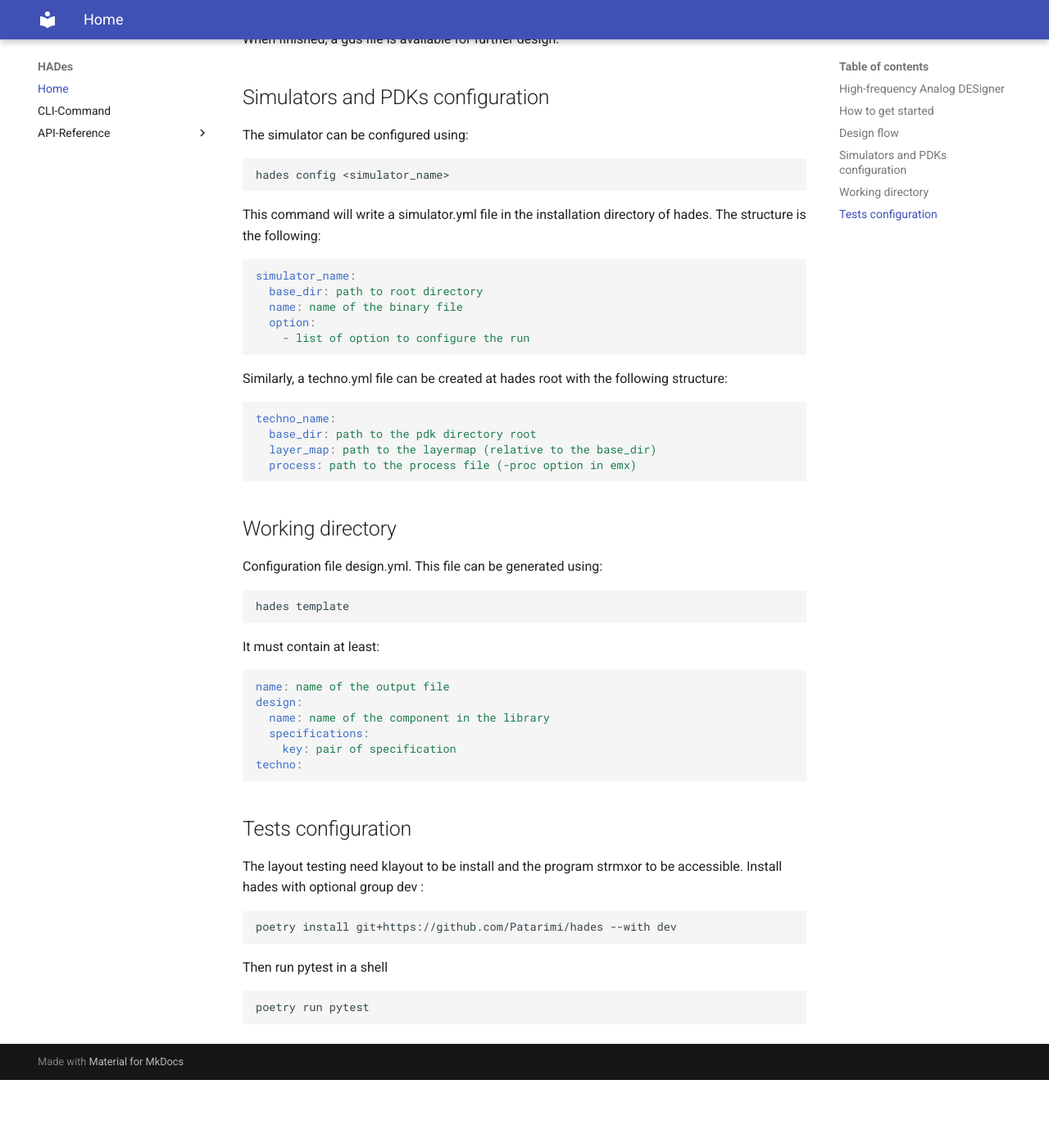
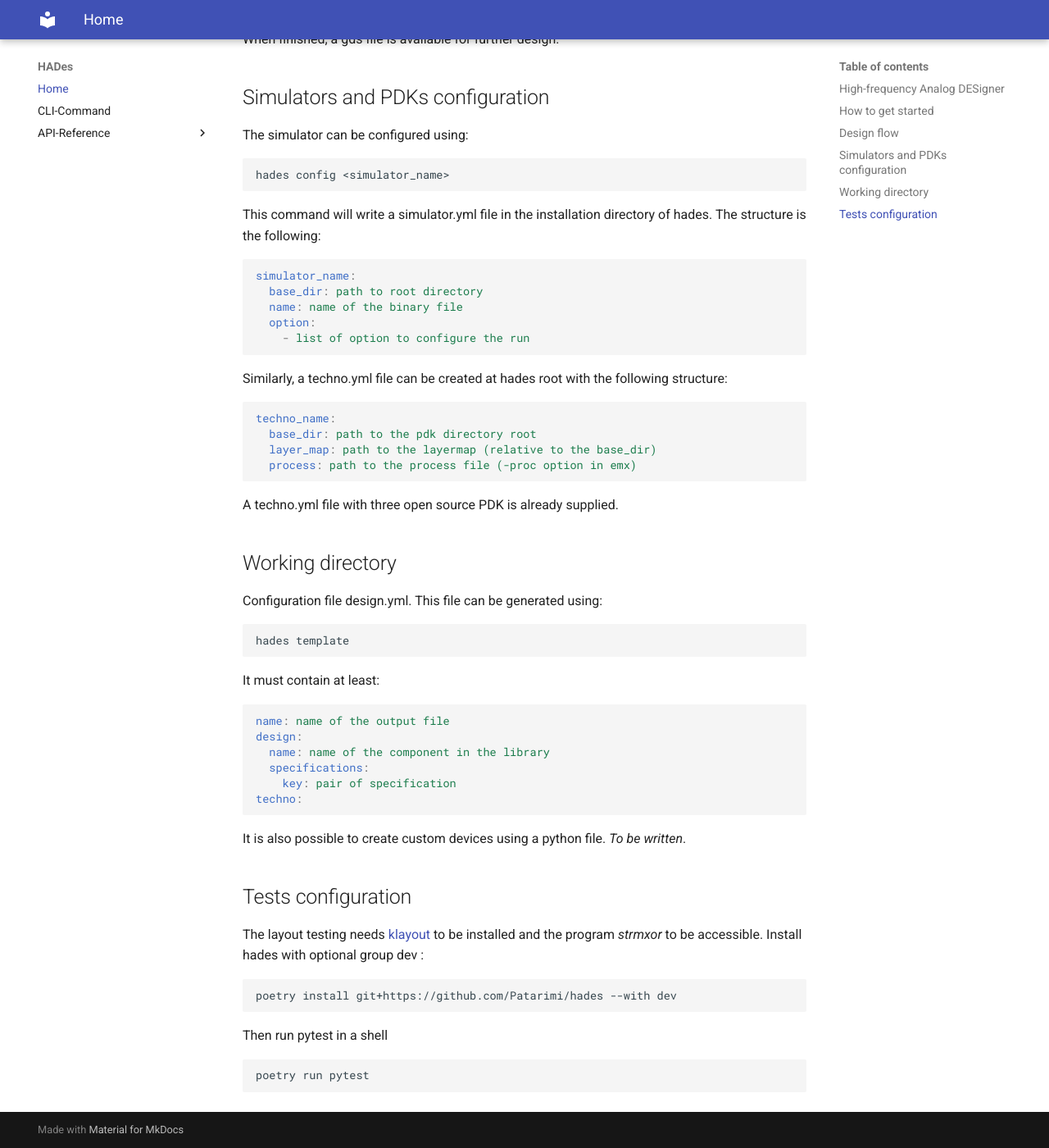
Before and after one commit to Patarimi/hades, an MkDocs documentation site: the page built from docs/README.md, in a window 1280 px wide and 1400 px high, scrolled down 1160 px. Shown: the whole window at 82% size. Built offline with MkDocs 1.6.1 and Material for MkDocs 9.7.7, drawn with Linux system fonts in a browser that asks for light colours; before the commit the page ends 2477 px from its top, so only the background shows below that; some of the changed lines change nothing that is shown.

Commit message:
update README.md

````diff
--- a/docs/README.md
+++ b/docs/README.md
@@ -20,12 +20,13 @@
 ```mermaid
 stateDiagram
     [*] --> app: specifications (.yml)
-    app: approx. model
-    pc: parametric cells
-    app --> pc: dimensions
+    app: approximate model
+    pl: parametric layouts
+    app --> pl: dimensions
     sim: accurate model
-    pc --> sim: geometries (.gdsII)
-    pdk --> sim
+    pl --> sim: geometries (.gdsII)
+    pdk --> sim: process (.proc)
+    pdk --> pl: LayerStack
     cal: calibrator
     state atSpec <<choice>>
     sim --> atSpec: accurate behavior (.sNp)
@@ -64,6 +65,7 @@
   layer_map: path to the layermap (relative to the base_dir)
   process: path to the process file (-proc option in emx)
 ```
+A techno.yml file with three open source PDK is already supplied.
 
 ## Working directory
 
@@ -84,9 +86,11 @@
 techno:
 ```
 
+It is also possible to create custom devices using a python file. *To be written*.
+
 ## Tests configuration
 
-The layout testing need klayout to be install and the program strmxor to be accessible.
+The layout testing needs [klayout](klayout.de) to be installed and the program *strmxor* to be accessible.
 Install hades with optional group dev :
 
 ```shell
@@ -94,7 +98,6 @@
 ```
 
 Then run pytest in a shell
-
 ```shell
 poetry run pytest
 ```
````
